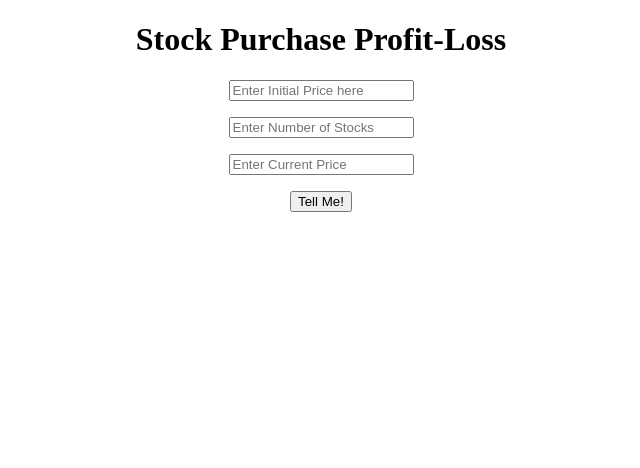
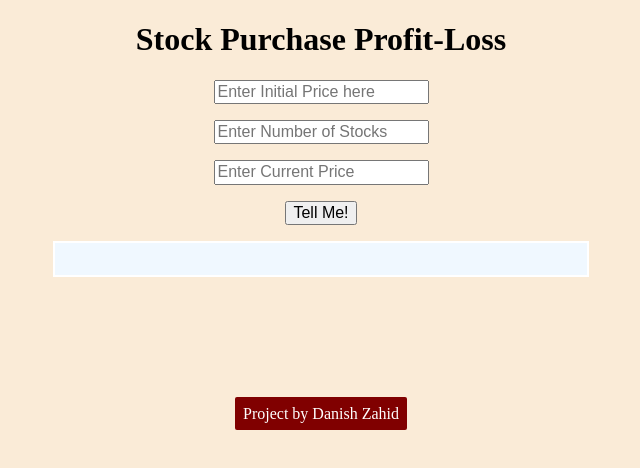
Before and after one commit to danishzahid/stock-profit-loss, a plain HTML site: page index.html in a window 1280 px wide. Shown: the whole page, without its empty margins (319-959 px from the left). Drawn offline with nearby package versions, Linux system fonts and the light colour scheme.

Commit message:
added css

```diff
--- a/index.html
+++ b/index.html
@@ -4,6 +4,7 @@
     <meta charset="UTF-8">
     <meta http-equiv="X-UA-Compatible" content="IE=edge">
     <meta name="viewport" content="width=device-width, initial-scale=1.0">
+    <link rel="stylesheet" href="https://cdnjs.cloudflare.com/ajax/libs/normalize/7.0.0/normalize.min.css">
     <link rel="stylesheet" href="style.css">
     <title>Stonk Prices</title>
 </head>
@@ -16,7 +17,12 @@
         <label for="current-price"><input id="current-price" type="text" placeholder="Enter Current Price"></label>
 
         <button id="submit-btn">Tell Me!</button>
+        <div class="output-box">
         <div id="output"></div>
+        </div>
+        <div class="portfolio">
+        <a href="https://clbydanish.netlify.app">Project by Danish Zahid</a>
+        </div>
     </main>
     <script src="script.js"></script>
 </body>
--- a/style.css
+++ b/style.css
@@ -1,8 +1,29 @@
 body{
     text-align: center;
+    background-color: antiquewhite;
 }
 
 label {
     display: block;
     padding-bottom: 1rem;
 }
+
+.output-box {
+    width: 500px;
+    background-color: aliceblue;
+    margin: auto;
+    border: 2px solid white;
+    margin-top: 1rem;
+    padding: 1rem;
+}
+
+a {
+    text-decoration: none;
+    background-color: maroon;
+    color: white;
+    border-radius: 2px;
+    padding: 0.5rem;
+}
+.portfolio {
+    margin-top: 8rem;
+}
```
